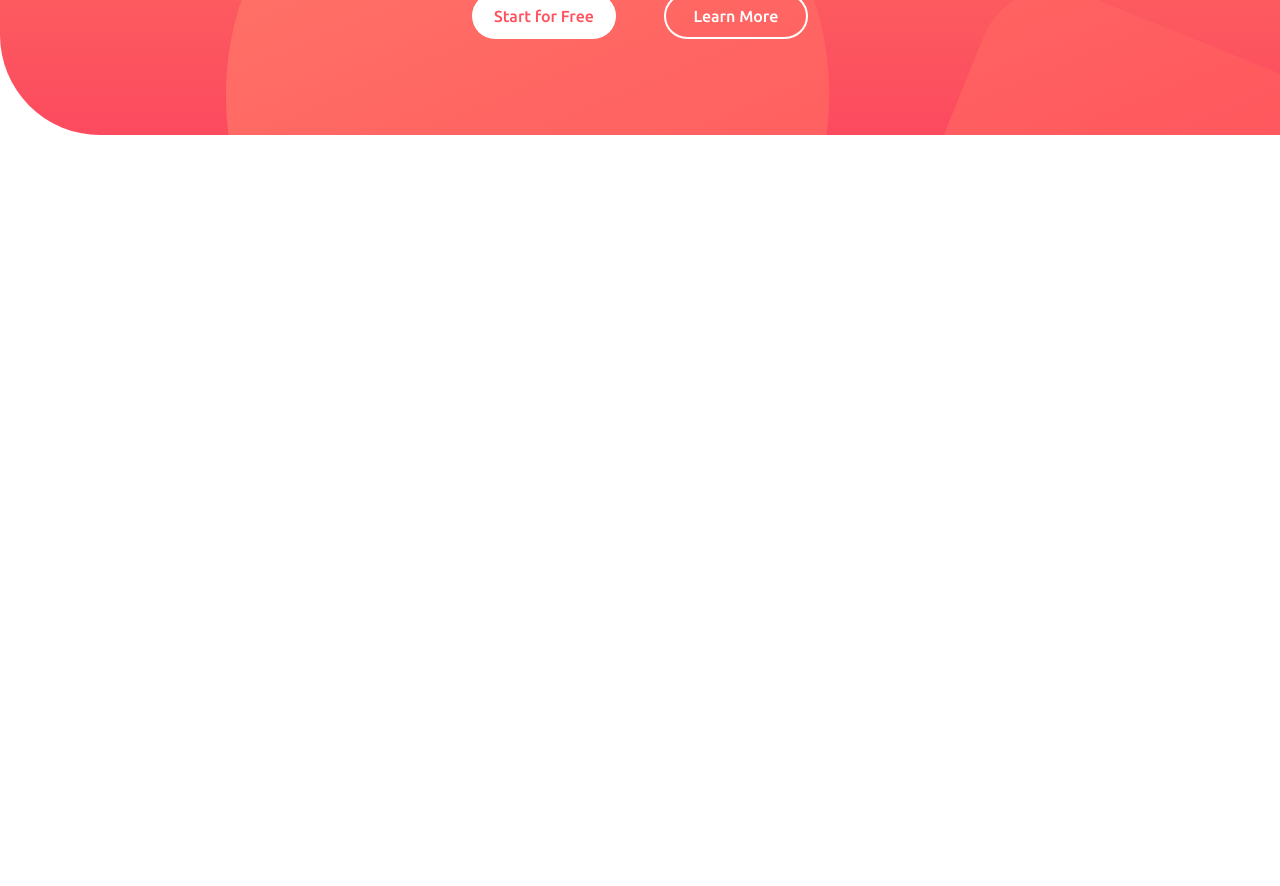
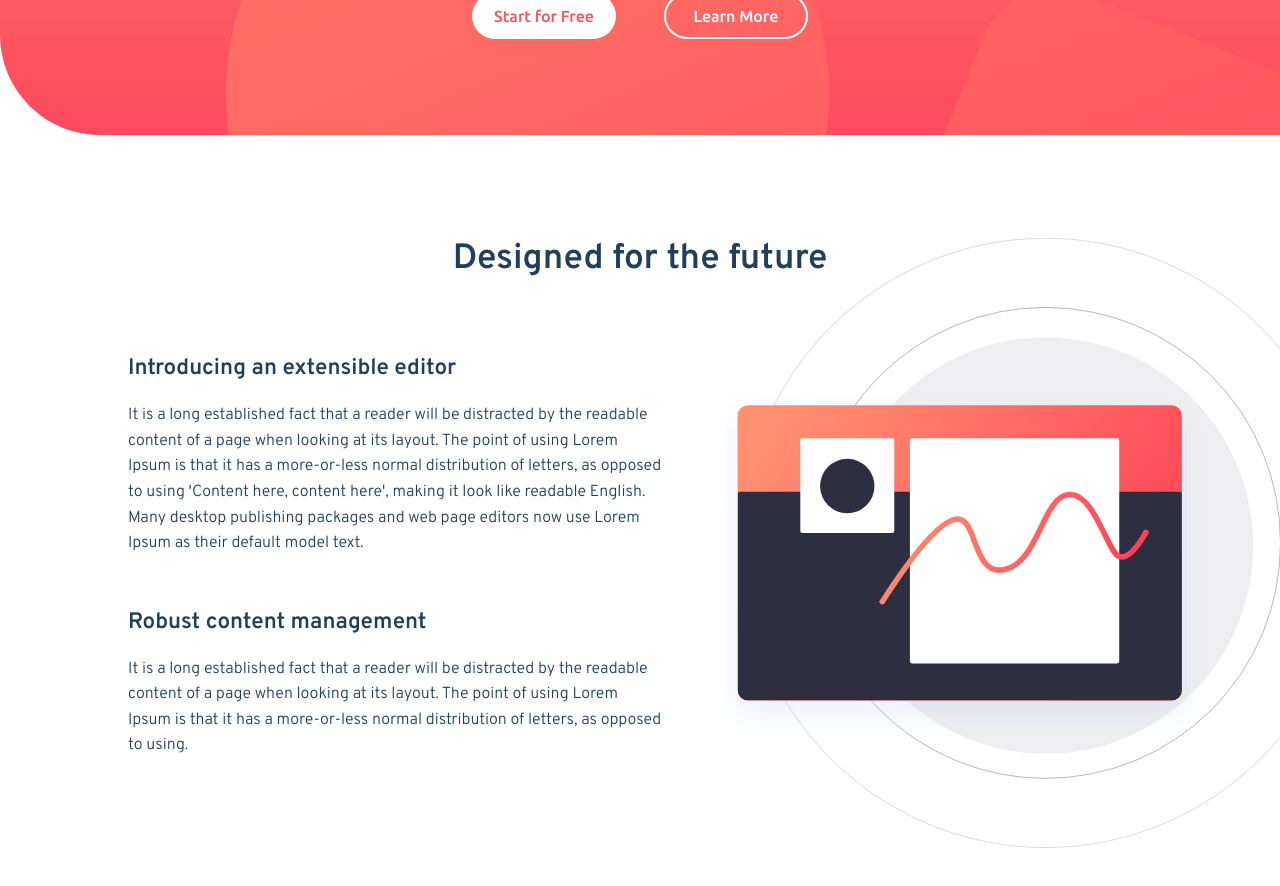
Before and after one commit to rpashev/frontend-mentor, a React (Create React App) app: page /blogr in a window 1280 px wide. Shown: the part 340-1226 px from the top of the page. Before the commit the page ends 800 px from the top, so only its background shows below. Built offline with nearby package versions, Linux system fonts and the light colour scheme.

Commit message:
future section

```diff
--- a/src/index.scss
+++ b/src/index.scss
@@ -8,8 +8,7 @@
 
 html {
   box-sizing: border-box;
-
-  // font-size: 62.5%;
+  overflow-x: hidden;
 }
 body {
   margin: 0;
--- /dev/null
+++ b/src/pages/blogr-landing-page/future-section.js
@@ -0,0 +1,36 @@
+import styles from "./future-section.module.scss";
+import editorImg from "../../assets/blogr-landing-page-main/images/illustration-editor-desktop.svg";
+
+const FutureSection = () => {
+  return (
+    <section className={styles.section}>
+      <h2>Designed for the future</h2>
+      <div className={styles.content}>
+        <div>
+          <h3>Introducing an extensible editor</h3>
+          <p>
+            It is a long established fact that a reader will be distracted by
+            the readable content of a page when looking at its layout. The point
+            of using Lorem Ipsum is that it has a more-or-less normal
+            distribution of letters, as opposed to using 'Content here, content
+            here', making it look like readable English. Many desktop publishing
+            packages and web page editors now use Lorem Ipsum as their default
+            model text.
+          </p>
+        </div>
+        <div>
+          <h3>Robust content management</h3>
+          <p>
+            It is a long established fact that a reader will be distracted by
+            the readable content of a page when looking at its layout. The point
+            of using Lorem Ipsum is that it has a more-or-less normal
+            distribution of letters, as opposed to using.
+          </p>
+        </div>
+      </div>
+      <img src={editorImg} alt="editor" className={styles.img}></img>
+    </section>
+  );
+};
+
+export default FutureSection;
--- /dev/null
+++ b/src/pages/blogr-landing-page/future-section.module.scss
@@ -0,0 +1,45 @@
+.section {
+  color: hsl(208, 49%, 24%);
+  padding-top: 6rem;
+  padding-bottom: 12rem;
+  line-height: 1.6;
+  position: relative;
+  overflow: hidden;
+  max-width: 100%;
+  width: 100%;
+
+  h2 {
+    font-size: 2.2rem;
+    text-align: center;
+    margin-bottom: 4rem;
+  }
+}
+
+.content {
+  width: 60%;
+  padding-left: 8rem;
+
+  & > div:not(:last-of-type) {
+    margin-bottom: 3rem;
+  }
+
+  h3 {
+    font-size: 1.4rem;
+    margin-bottom: 1rem;
+  }
+
+  p {
+    color: hsl(208, 49%, 24%);
+    max-width: 34rem;
+    padding-right: 0.5rem;
+  }
+}
+
+.img {
+  position: absolute;
+  top: 50%;
+  transform: translateY(-50%);
+  right: -70px;
+  display: block;
+  width: 50%;
+}
--- a/src/pages/blogr-landing-page/header.module.scss
+++ b/src/pages/blogr-landing-page/header.module.scss
@@ -6,6 +6,7 @@
   width: 100%;
   border-bottom-left-radius: 100px;
   padding: 3rem 8rem 6rem;
+  max-width: 100%;
 }
 
 .navbar {
--- a/src/pages/blogr-landing-page/index.js
+++ b/src/pages/blogr-landing-page/index.js
@@ -1,3 +1,4 @@
+import FutureSection from "./future-section";
 import Header from "./header";
 import styles from "./index.module.scss";
 
@@ -5,6 +6,7 @@ const BlogrLandingPage = () => {
   return (
     <div className={styles.page}>
       <Header />
+      <FutureSection />
     </div>
   );
 };
--- a/src/pages/blogr-landing-page/index.module.scss
+++ b/src/pages/blogr-landing-page/index.module.scss
@@ -25,4 +25,5 @@ $gradient-very-dark-desaturated-blue: hsl(237, 23%, 32%);
   min-height: 100vh;
   max-width: 2000px;
   color: $white;
+  overflow: hidden;
 }
```
